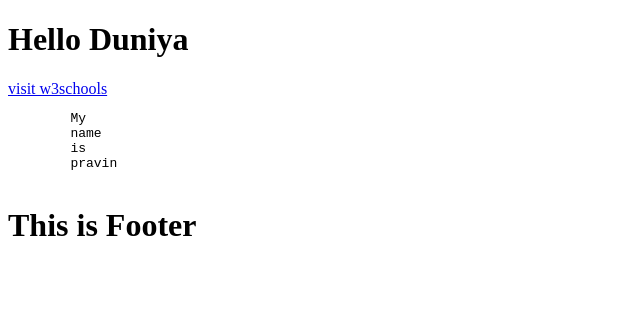
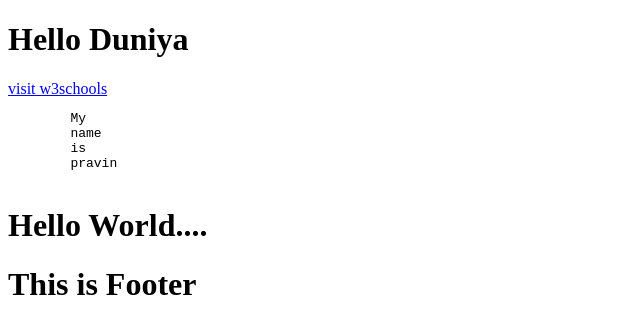
Before and after one commit to pravinchoudhar-i/Development, a plain HTML site: page index.html in a window 1280 px wide. Shown: the whole page, without its empty margins (0-640 px from the left). Drawn offline with Linux system fonts and the light colour scheme.

Commit message:
Added line in index file

```diff
--- a/index.html
+++ b/index.html
@@ -15,6 +15,7 @@
         is
         pravin
     </pre>
+    <h1>Hello World....</h1>
 </body>
 <footer>
     <h1>This is Footer</h1>
```
